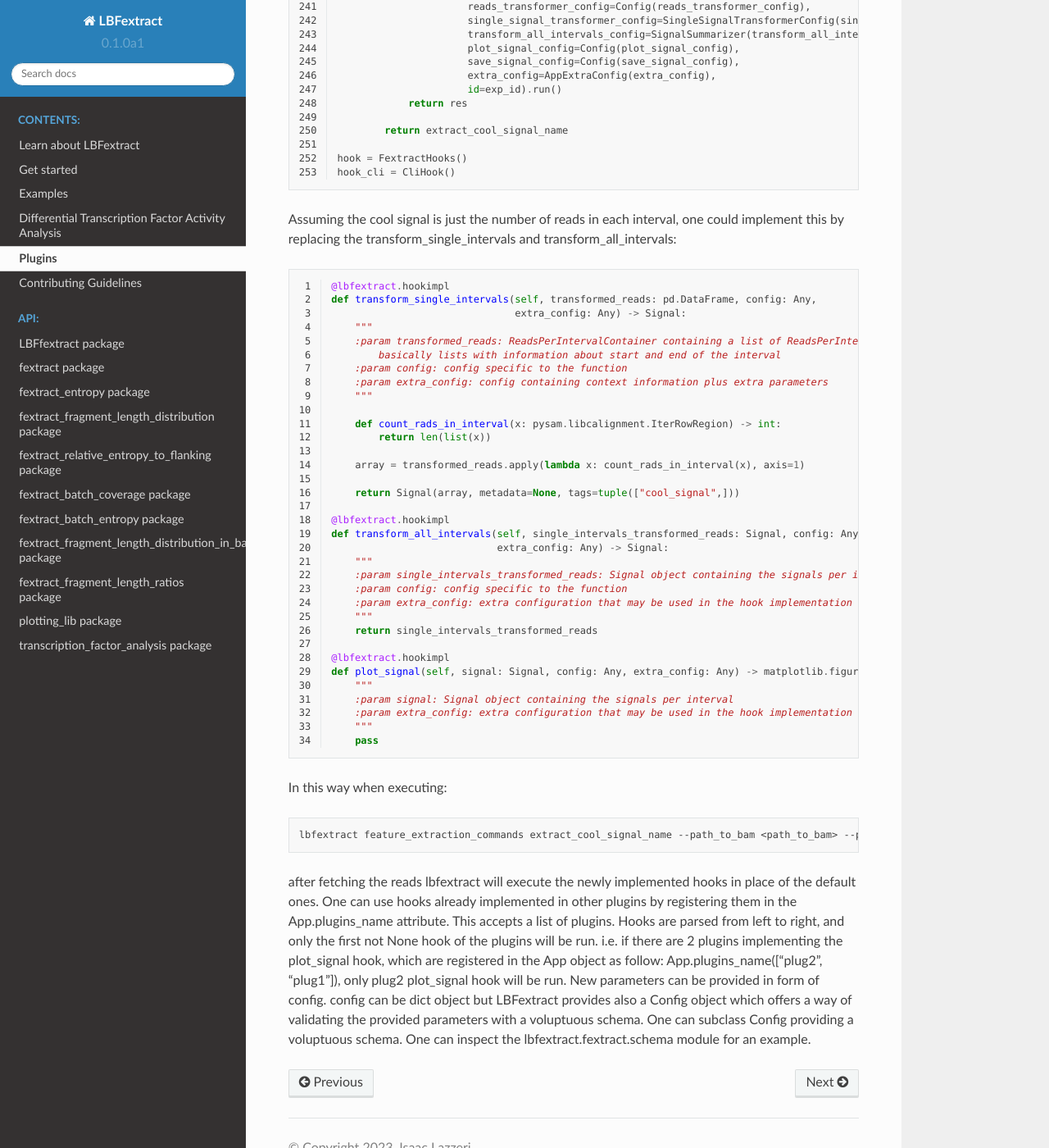
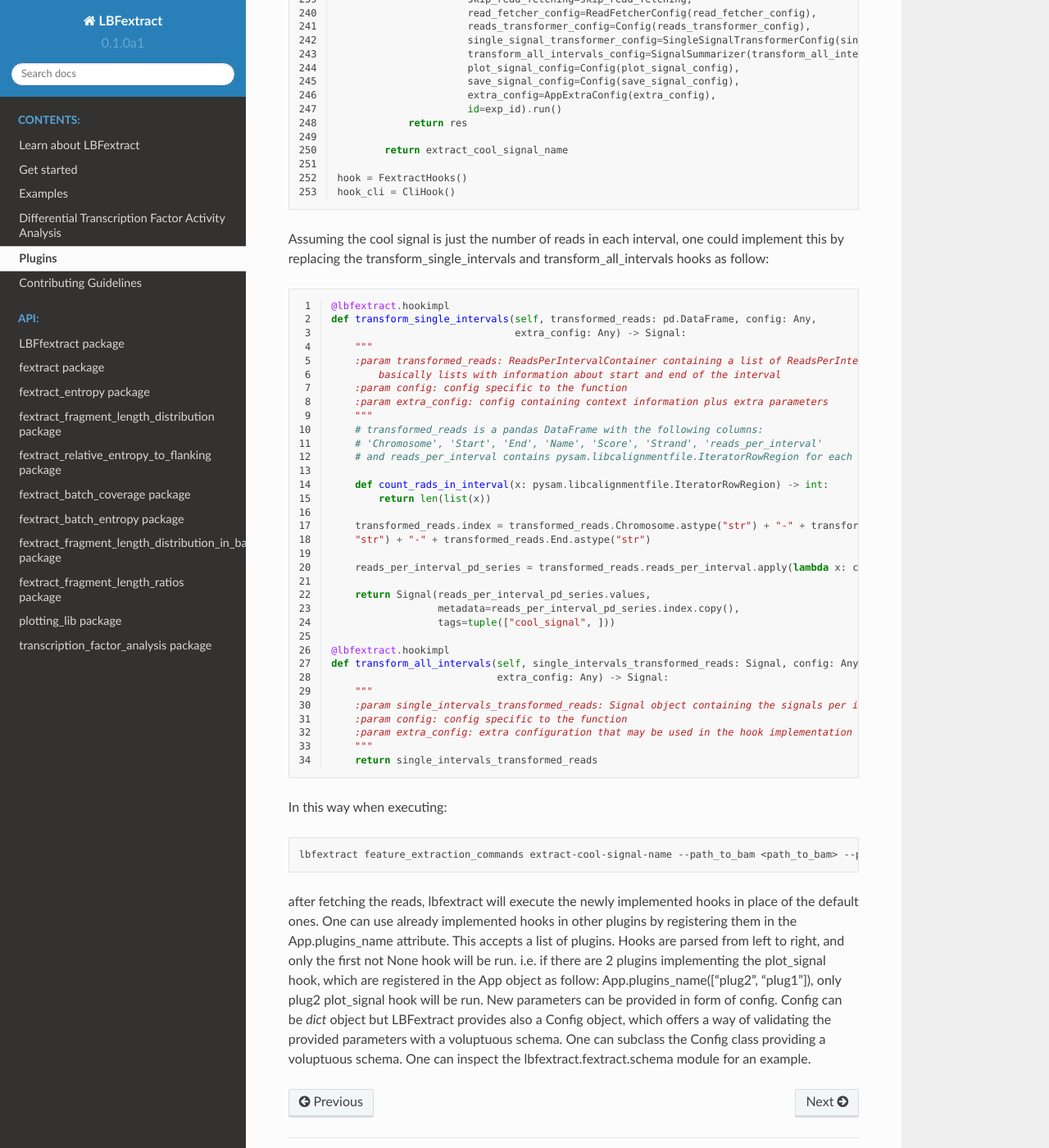
Before and after one commit to Isy89/LBF, a Sphinx documentation site: the page built from docs/source/plugins.rst, in a window 1280 px wide and 1400 px high, scrolled down 5230 px. Shown: the whole window at 82% size. Built offline with Sphinx 7.4.7 and the Read the Docs theme 2.0.0, drawn with Linux system fonts in a browser that asks for light colours; pages that are not in the unit, such as notebooks, are missing from menus; the version number is read from the project's files by our own code; some of the changed text lies outside the part shown.

Commit message:
update documentation about the plugins including the link to the implementation of the cool_signal plugin

```diff
--- a/docs/source/plugins.rst
+++ b/docs/source/plugins.rst
@@ -308,7 +309,7 @@ After generating the plugin the plugin.py file will look like this:
 
 
 Assuming the cool signal is just the number of reads in each interval, one could implement this by
-replacing the transform_single_intervals and transform_all_intervals:
+replacing the transform_single_intervals and transform_all_intervals hooks as follow:
 
 .. code-block:: python
     :linenos:
@@ -322,13 +323,21 @@ replacing the transform_single_intervals and transform_all_intervals:
         :param config: config specific to the function
         :param extra_config: config containing context information plus extra parameters
         """
+        # transformed_reads is a pandas DataFrame with the following columns:
+        # 'Chromosome', 'Start', 'End', 'Name', 'Score', 'Strand', 'reads_per_interval'
+        # and reads_per_interval contains pysam.libcalignmentfile.IteratorRowRegion for each interval
 
-        def count_rads_in_interval(x: pysam.libcalignment.IterRowRegion) -> int:
+        def count_rads_in_interval(x: pysam.libcalignmentfile.IteratorRowRegion) -> int:
             return len(list(x))
 
-        array = transformed_reads.apply(lambda x: count_rads_in_interval(x), axis=1)
+        transformed_reads.index = transformed_reads.Chromosome.astype("str") + "-" + transformed_reads.Start.astype(
+        "str") + "-" + transformed_reads.End.astype("str")
 
-        return Signal(array, metadata=None, tags=tuple(["cool_signal",]))
+        reads_per_interval_pd_series = transformed_reads.reads_per_interval.apply(lambda x: count_rads_in_interval(x))
+
+        return Signal(reads_per_interval_pd_series.values,
+                      metadata=reads_per_interval_pd_series.index.copy(),
+                      tags=tuple(["cool_signal", ]))
 
     @lbfextract.hookimpl
     def transform_all_intervals(self, single_intervals_transformed_reads: Signal, config: Any,
@@ -340,25 +349,17 @@ replacing the transform_single_intervals and transform_all_intervals:
         """
         return single_intervals_transformed_reads
 
-    @lbfextract.hookimpl
-    def plot_signal(self, signal: Signal, config: Any, extra_config: Any) -> matplotlib.figure.Figure:
-        """
-        :param signal: Signal object containing the signals per interval
-        :param extra_config: extra configuration that may be used in the hook implementation
-        """
-        pass
-
 In this way when executing:
 
 .. code-block:: bash
 
-    lbfextract feature_extraction_commands extract_cool_signal_name --path_to_bam <path_to_bam> --path_to_bed <path_to_bed> --output_path <output_path>
+    lbfextract feature_extraction_commands extract-cool-signal-name --path_to_bam <path_to_bam> --path_to_bed <path_to_bed> --output_path <output_path>
 
-after fetching the reads lbfextract will execute the newly implemented hooks in place of the default ones.
-One can use hooks already implemented in other plugins by registering them in the App.plugins_name attribute.
-This accepts a list of plugins. Hooks are parsed from left to right, and only the first not None hook of the plugins will be run.
+after fetching the reads, lbfextract will execute the newly implemented hooks in place of the default ones.
+One can use already implemented hooks in other plugins by registering them in the App.plugins_name attribute.
+This accepts a list of plugins. Hooks are parsed from left to right, and only the first not None hook will be run.
 i.e. if there are 2 plugins implementing the plot_signal hook, which are registered in the App object as follow:
 App.plugins_name(["plug2", "plug1"]), only plug2 plot_signal hook will be run. New parameters can be provided in form of
-config. config can be dict object but LBFextract provides also a Config object which offers a way of validating the provided
-parameters with a voluptuous schema. One can subclass Config providing a voluptuous schema. One can inspect the
+config. Config can be `dict` object but LBFextract provides also a Config object, which offers a way of validating the provided
+parameters with a voluptuous schema. One can subclass the Config class providing a voluptuous schema. One can inspect the
 lbfextract.fextract.schema module for an example.
```
Also changed, not shown: other parts of docs/source/plugins.rst (+9 -8 lines), docs/source/get_started.rst (+8 -1 lines).
